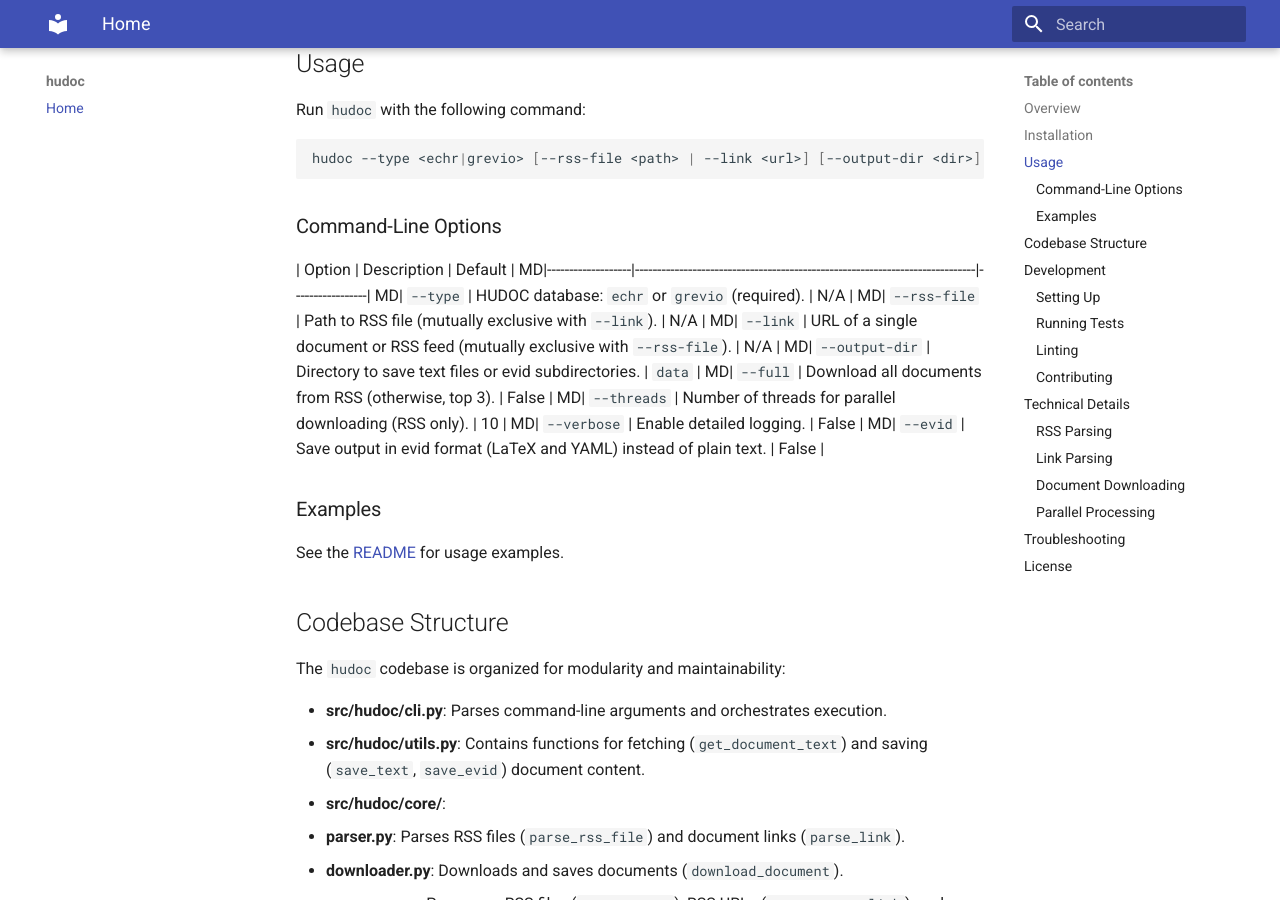
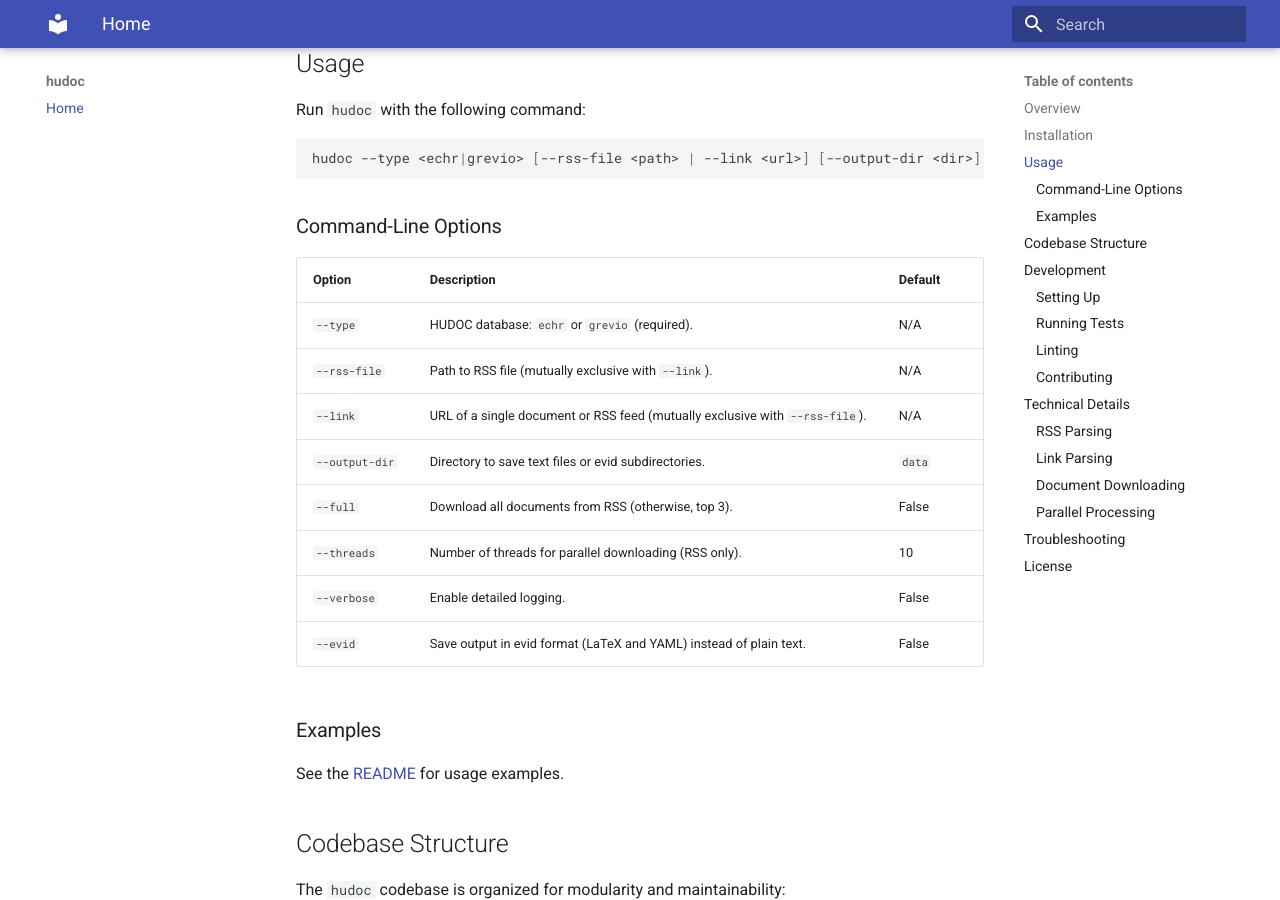
Before and after one commit to evidlabel/hudoc, an MkDocs documentation site: the page built from docs/index.md, in a window 1280 px wide and 900 px high, scrolled down 752 px. Built offline with MkDocs 1.6.1 and Material for MkDocs 9.7.7, drawn with Linux system fonts in a browser that asks for light colours; some of the changed text lies outside the part shown.

```diff
--- a/docs/index.md
+++ b/docs/index.md
@@ -1,4 +1,4 @@
-# hudoc Documentation
+# hudoc documentation
 
 Welcome to the documentation for `hudoc`, a command-line tool for downloading documents from the ECHR and GREVIO HUDOC databases.
 
@@ -29,15 +29,15 @@ hudoc --type <echr|grevio> [--rss-file <path> | --link <url>] [--output-dir <dir
 ### Command-Line Options
 
 | Option            | Description                                                                 | Default         |
-MD|-------------------|-----------------------------------------------------------------------------|-----------------|
-MD| `--type`          | HUDOC database: `echr` or `grevio` (required).                               | N/A             |
-MD| `--rss-file`      | Path to RSS file (mutually exclusive with `--link`).                         | N/A             |
-MD| `--link`          | URL of a single document or RSS feed (mutually exclusive with `--rss-file`). | N/A             |
-MD| `--output-dir`    | Directory to save text files or evid subdirectories.                         | `data`          |
-MD| `--full`          | Download all documents from RSS (otherwise, top 3).                          | False           |
-MD| `--threads`       | Number of threads for parallel downloading (RSS only).                       | 10              |
-MD| `--verbose`       | Enable detailed logging.                                                     | False           |
-MD| `--evid`          | Save output in evid format (LaTeX and YAML) instead of plain text.           | False           |
+|-------------------|-----------------------------------------------------------------------------|-----------------|
+| `--type`          | HUDOC database: `echr` or `grevio` (required).                               | N/A             |
+| `--rss-file`      | Path to RSS file (mutually exclusive with `--link`).                         | N/A             |
+| `--link`          | URL of a single document or RSS feed (mutually exclusive with `--rss-file`). | N/A             |
+| `--output-dir`    | Directory to save text files or evid subdirectories.                         | `data`          |
+| `--full`          | Download all documents from RSS (otherwise, top 3).                          | False           |
+| `--threads`       | Number of threads for parallel downloading (RSS only).                       | 10              |
+| `--verbose`       | Enable detailed logging.                                                     | False           |
+| `--evid`          | Save output in evid format (LaTeX and YAML) instead of plain text.           | False           |
 
 ### Examples
 
@@ -111,7 +111,6 @@ The `parse_link` function extracts document IDs from URL fragments, normalizing
 Documents are fetched using `requests` and parsed with `BeautifulSoup` to extract text from `<p>`, `<li>`, `<h1>`, `<h2>`, and `<h3>` elements. Text is saved with metadata (title, description for GREVIO) in plain text or evid format.
 
 ### Parallel Processing
-CFviation:
 
 RSS processing uses `ThreadPoolExecutor` for parallel downloads, with a configurable thread count (default: 10). Single document downloads are sequential.
 
--- a/pyproject.toml
+++ b/pyproject.toml
@@ -1,6 +1,6 @@
 [tool.poetry]
 name = "hudoc"
-version = "0.1.1"
+version = "0.1.2rc1"
 description = "CLI tool for downloading ECHR and GREVIO HUDOC documents"
 authors = ["evid <95282593+evidlabel@users.noreply.github.com>"]
 license = "MIT"
```
